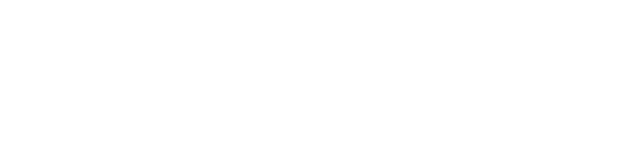
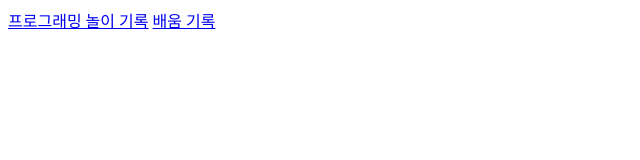
Before and after one commit to Vanary/Vanary.github.io, a plain HTML site: page index.html in a window 1280 px wide. Shown: the whole page, without its empty margins (0-640 px from the left). Drawn offline with Linux system fonts and the light colour scheme.

Commit message:
Update folder structure

```diff
--- a/index.html
+++ b/index.html
@@ -7,6 +7,7 @@
 	<title>Document</title>
 </head>
 <body>
-
+	<a href="./kr/playground/index.html">프로그래밍 놀이 기록</a>
+	<a href="./kr/devlog/index.html">배움 기록</a>
 </body>
 </html>
```
Also changed, not shown: kr/playground/index.html (renamed from kr/blog/index.html), kr/playground/playground1.html (renamed from kr/blog/playground1.html), 2 other files.
